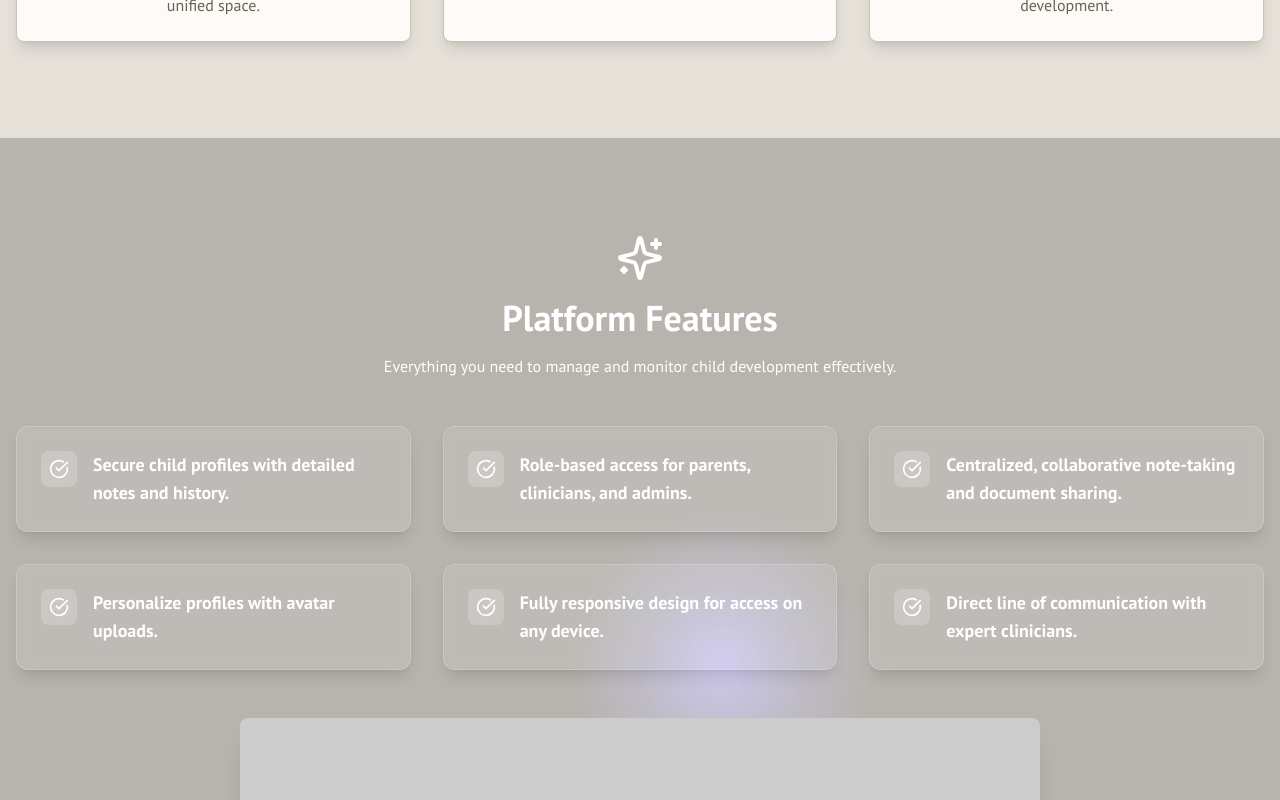
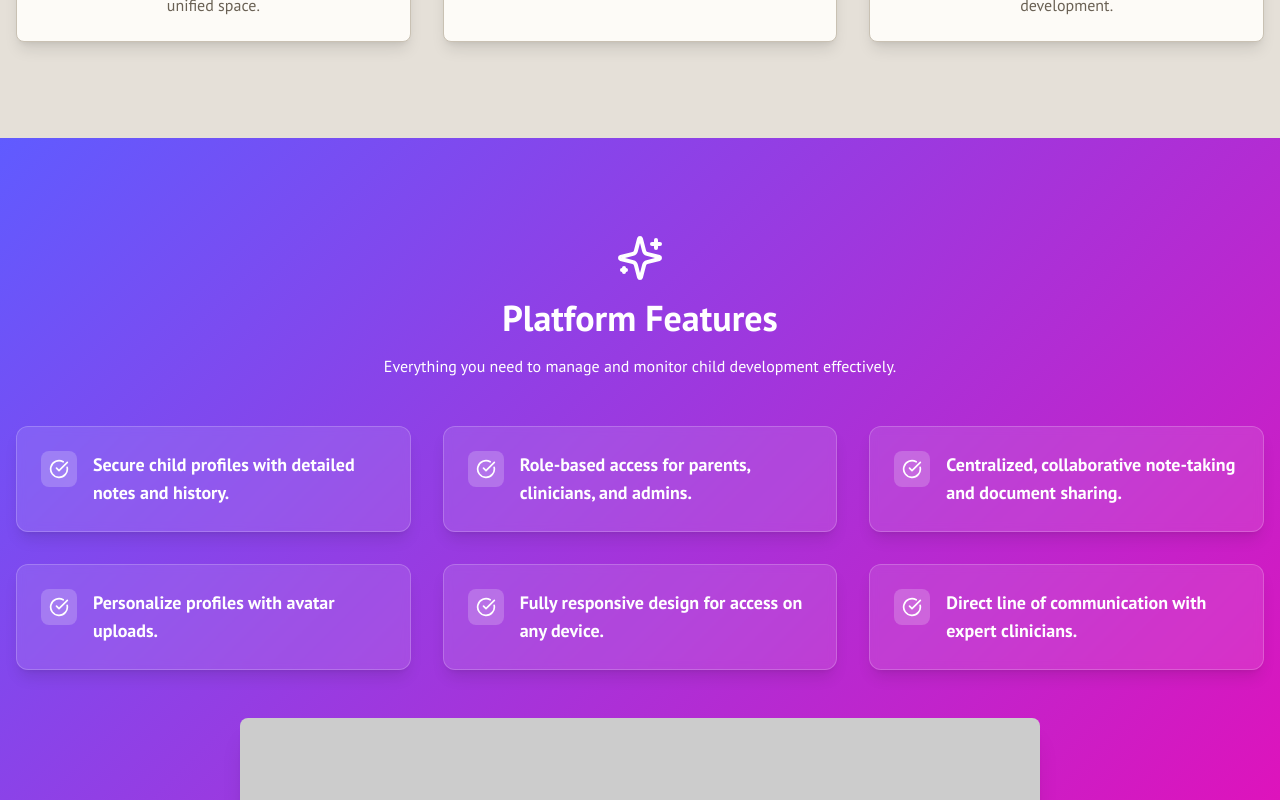
Before and after one commit to bilo-io/raisingatlantic-mono, a Next.js app in the folder src/apps/web/: page / in a window 1280 px wide. Shown: the part 1700-2500 px from the top of the page. Built offline with nearby package versions, Linux system fonts and the light colour scheme.

Commit message:
landing page polish

```diff
--- a/src/apps/web/src/app/page.tsx
+++ b/src/apps/web/src/app/page.tsx
@@ -185,20 +185,14 @@ function FeaturesSection() {
   }, [resolvedTheme]);
 
   return (
-    <AnimatedGradientBackground
-      id="features"
-      colors={["#605BFF", "#FF00AA", "#8B5CF6"]}
-      speed={12}
-      intensity={130}
-      className="py-16 md:py-24 text-white"
-    >
+    <section id="features" className="py-16 md:py-24 bg-primary text-primary-foreground">
       <div className="container mx-auto px-4">
         <div className="text-center mb-12">
           <Sparkles className="h-12 w-12 text-white mx-auto mb-4" />
-          <h2 className="font-headline text-3xl md:text-4xl font-bold mb-4">
+          <h2 className="text-white font-headline text-3xl md:text-4xl font-bold mb-4">
             {t('featuresSectionTitle')}
           </h2>
-          <p className="max-w-xl mx-auto">
+          <p className="text-primary-foreground/90 max-w-xl mx-auto">
             {t('featuresSectionSubtitle')}
           </p>
         </div>
@@ -226,7 +220,7 @@ function FeaturesSection() {
             />
         </div>
       </div>
-    </AnimatedGradientBackground>
+    </section>
   );
 }
 
```
